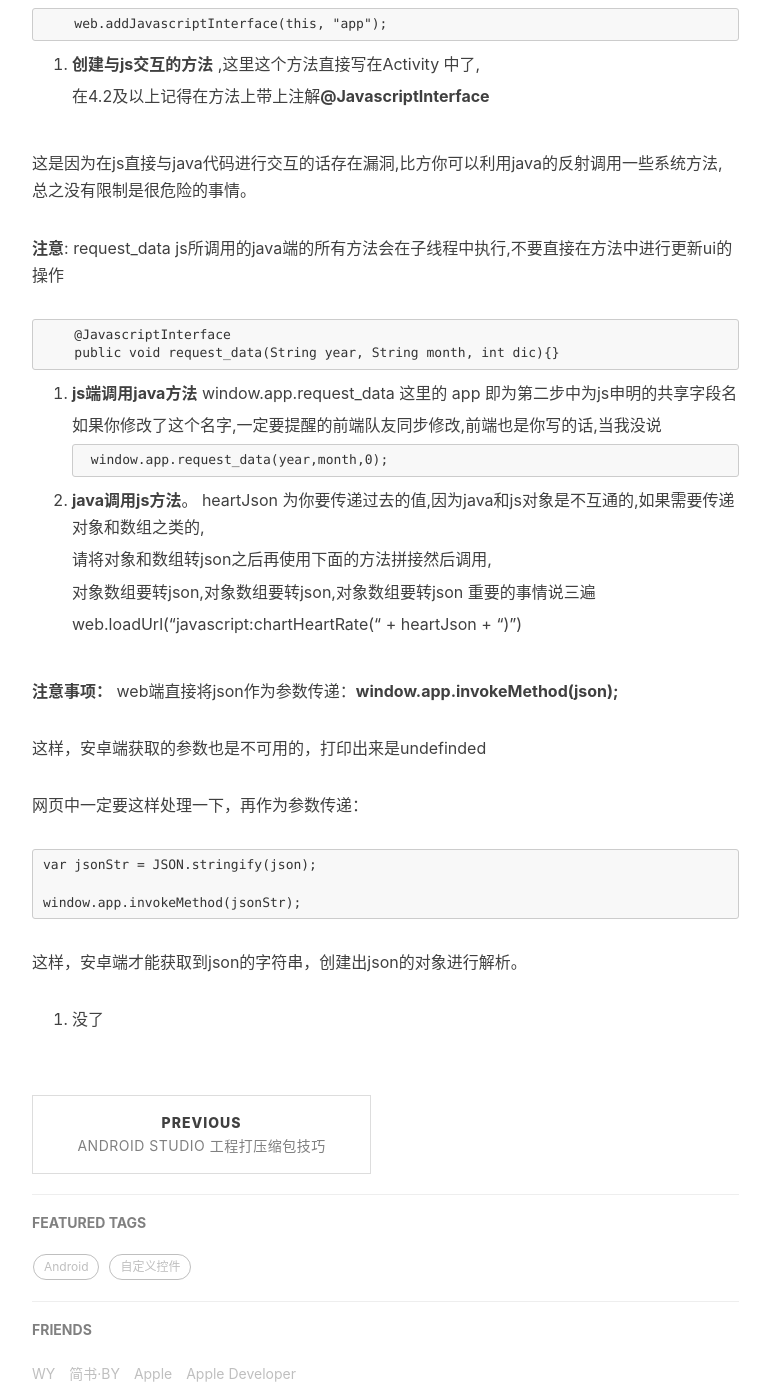
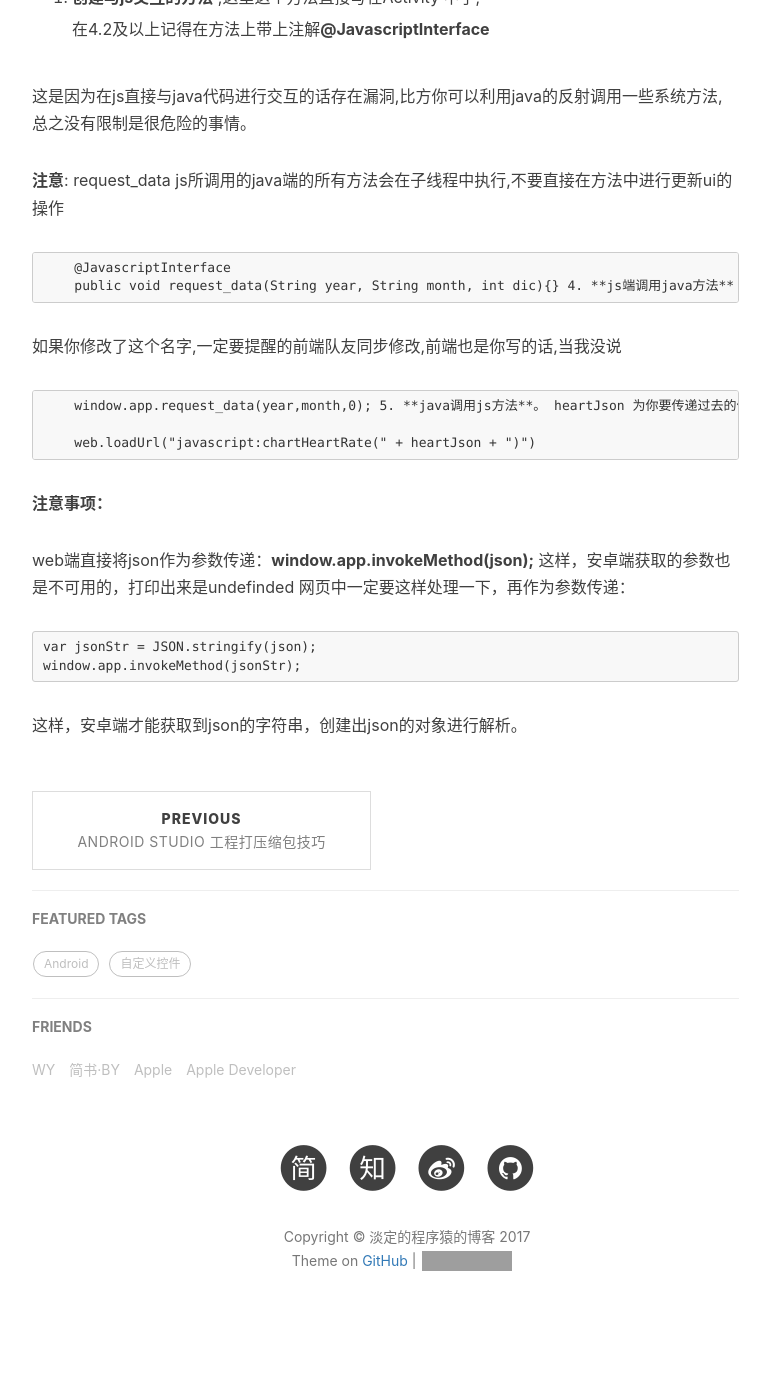
Before and after one commit to 976112643/976112643.github.io, a Jekyll site: the page built from _posts/2017-8-30-the-post-8663.md, in a window 1280 px wide and 1400 px high, scrolled down 1036 px. Shown: the whole window, without its empty margins (233-1003 px from the left). Built offline with Jekyll 4.4.1, drawn with Linux system fonts in a browser that asks for light colours; nearby versions of some CDN libraries; comment, search, counter and statistics services are not loaded; after the commit the page ends 2401 px from its top, so only the background shows below that; some of the changed text lies outside the part shown; grey boxes are pictures that could not be loaded.

Commit message:
update from Jekyller

```diff
--- a/_posts/2017-8-30-the-post-8663.md
+++ b/_posts/2017-8-30-the-post-8663.md
@@ -53,42 +52,22 @@
 
         @JavascriptInterface
         public void request_data(String year, String month, int dic){}
-
-
-
 4. **js端调用java方法** window.app.request_data  这里的 app 即为第二步中为js申明的共享字段名
 
    如果你修改了这个名字,一定要提醒的前端队友同步修改,前端也是你写的话,当我没说
 
+        window.app.request_data(year,month,0);
+5. **java调用js方法**。 heartJson 为你要传递过去的值,因为java和js对象是不互通的,如果需要传递对象和数组之类的,请将对象和数组转json之后再使用下面的方法拼接然后调用,对象数组要转json,对象数组要转json,对象数组要转json 重要的事情说三遍
 
-
-        window.app.request_data(year,month,0);
-
-
-
-
-5. **java调用js方法**。 heartJson 为你要传递过去的值,因为java和js对象是不互通的,如果需要传递对象和数组之类的,
-
-   请将对象和数组转json之后再使用下面的方法拼接然后调用,
-
-   对象数组要转json,对象数组要转json,对象数组要转json 重要的事情说三遍
-
-
-
-    web.loadUrl("javascript:chartHeartRate(" + heartJson + ")")
-
+        web.loadUrl("javascript:chartHeartRate(" + heartJson + ")")
 
 **注意事项：**
+
 web端直接将json作为参数传递：**window.app.invokeMethod(json);**
-
 这样，安卓端获取的参数也是不可用的，打印出来是undefinded
-
 网页中一定要这样处理一下，再作为参数传递：
 
     var jsonStr = JSON.stringify(json);
-
     window.app.invokeMethod(jsonStr);
 
 这样，安卓端才能获取到json的字符串，创建出json的对象进行解析。
-
- 6. 没了
```
Also changed, not shown: other parts of _posts/2017-8-30-the-post-8663.md (+1 -2 lines).
